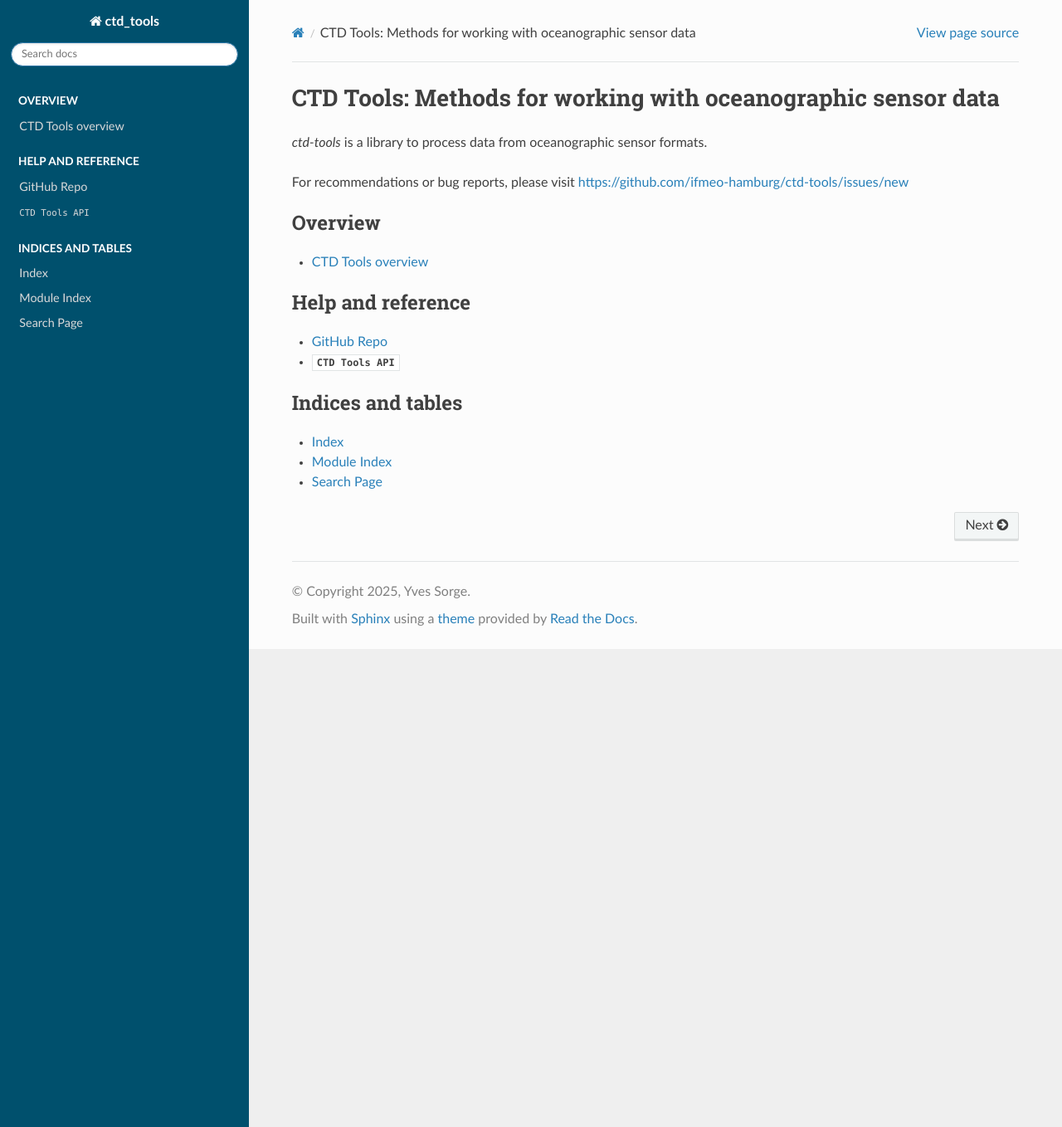
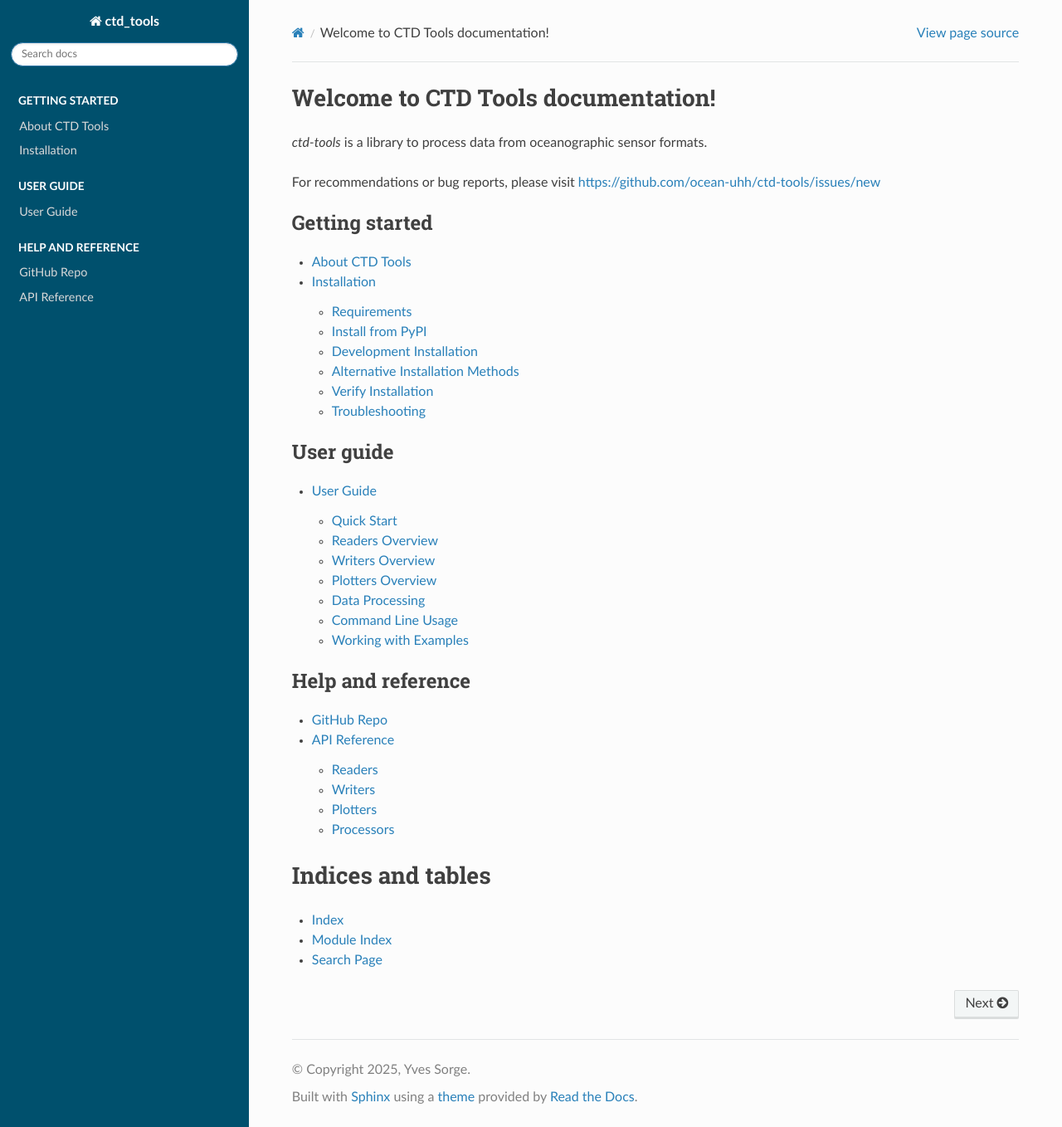
Before and after one commit to ocean-uhh/seasenselib, a Sphinx documentation site: the page built from docs/source/index.rst, in a window 1280 px wide and 1358 px high. Shown: the whole window at 83% size. Built offline with Sphinx 7.4.7 and the Read the Docs theme 3.1.0, drawn with Linux system fonts in a browser that asks for light colours; some of the changed lines change nothing that is shown.

Commit message:
DOC update overview

```diff
--- /dev/null
+++ b/docs/source/about.rst
@@ -0,0 +1,42 @@
+About CTD Tools
+===============
+
+CTD Tools is a Python library for reading, converting, and plotting oceanographic sensor data from various instruments and formats. The package is designed to work seamlessly with data from moored instruments and CTD profiles, supporting multiple file formats commonly used in oceanographic research.
+
+**Key Features:**
+
+* **Multiple Format Support**: Read data from Seabird CNV files, RBR RSK files, NetCDF, CSV, Nortek ASCII, and more
+* **Flexible Data Processing**: Convert between formats, resample data, extract subsets, and calculate statistics
+* **Rich Visualization**: Create T-S diagrams, vertical profiles, and time series plots
+* **Command-Line Interface**: Easy-to-use CLI for common data processing tasks
+* **Extensible Architecture**: Modular design allows easy addition of new readers, writers, and plotters
+* **Parameter Mapping**: Handle different column naming conventions across file formats
+
+**Supported Instruments:**
+
+* Seabird CTD instruments (CNV format)
+* RBR CTD and moored instruments (RSK format)
+* Nortek ADCP instruments (ASCII format)
+* Sea & Sun Technology instruments (TOB format)
+* General CSV and NetCDF files
+
+**Project Goals:**
+
+CTD Tools aims to simplify the process of working with oceanographic sensor data by providing:
+
+1. **Standardized Data Access**: Convert proprietary formats to standard xarray Datasets
+2. **Consistent API**: Uniform interface across different instrument types
+3. **CF Convention Support**: Ensure output data follows Climate and Forecast metadata conventions
+4. **Research Reproducibility**: Enable easy sharing and reprocessing of oceanographic datasets
+5. **Educational Use**: Provide tools suitable for teaching oceanographic data analysis
+
+**Who Should Use CTD Tools:**
+
+* Oceanographic researchers working with CTD and mooring data
+* Students learning oceanographic data analysis
+* Data managers converting legacy datasets
+* Anyone needing to visualize or process oceanographic sensor data
+
+**Community and Support:**
+
+CTD Tools is developed and maintained by the oceanographic community. We welcome contributions, bug reports, and feature requests through our GitHub repository.
--- a/docs/source/ctdtools.rst
+++ b/docs/source/ctdtools.rst
@@ -1,18 +1,165 @@
-:mod:`CTD Tools API`
------------------------
+API Reference
+=============
+
+This section provides detailed API documentation for all CTD Tools modules.
+
+Readers
+-------
 
 .. automodule:: ctd_tools.readers
    :members:
    :undoc-members:
+   :show-inheritance:
+
+Base Reader Classes
+^^^^^^^^^^^^^^^^^^^
+
+.. autoclass:: ctd_tools.readers.base.AbstractReader
+   :members:
+   :undoc-members:
+   :show-inheritance:
+
+Specific Reader Classes
+^^^^^^^^^^^^^^^^^^^^^^^
+
+.. autoclass:: ctd_tools.readers.SbeCnvReader
+   :members:
+   :undoc-members:
+   :show-inheritance:
+
+.. autoclass:: ctd_tools.readers.NetCdfReader
+   :members:
+   :undoc-members:
+   :show-inheritance:
+
+.. autoclass:: ctd_tools.readers.CsvReader
+   :members:
+   :undoc-members:
+   :show-inheritance:
+
+.. autoclass:: ctd_tools.readers.RbrRskReader
+   :members:
+   :undoc-members:
+   :show-inheritance:
+
+.. autoclass:: ctd_tools.readers.RbrRskAutoReader
+   :members:
+   :undoc-members:
+   :show-inheritance:
+
+.. autoclass:: ctd_tools.readers.RbrAsciiReader
+   :members:
+   :undoc-members:
+   :show-inheritance:
+
+.. autoclass:: ctd_tools.readers.NortekAsciiReader
+   :members:
+   :undoc-members:
+   :show-inheritance:
+
+Writers
+-------
 
 .. automodule:: ctd_tools.writers
    :members:
    :undoc-members:
+   :show-inheritance:
+
+Base Writer Classes
+^^^^^^^^^^^^^^^^^^^
+
+.. autoclass:: ctd_tools.writers.base.AbstractWriter
+   :members:
+   :undoc-members:
+   :show-inheritance:
+
+Specific Writer Classes
+^^^^^^^^^^^^^^^^^^^^^^^
+
+.. autoclass:: ctd_tools.writers.NetCdfWriter
+   :members:
+   :undoc-members:
+   :show-inheritance:
+
+.. autoclass:: ctd_tools.writers.CsvWriter
+   :members:
+   :undoc-members:
+   :show-inheritance:
+
+.. autoclass:: ctd_tools.writers.ExcelWriter
+   :members:
+   :undoc-members:
+   :show-inheritance:
+
+Plotters
+--------
 
 .. automodule:: ctd_tools.plotters
    :members:
    :undoc-members:
+   :show-inheritance:
+
+Base Plotter Classes
+^^^^^^^^^^^^^^^^^^^^
+
+.. autoclass:: ctd_tools.plotters.base.AbstractPlotter
+   :members:
+   :undoc-members:
+   :show-inheritance:
+
+Specific Plotter Classes
+^^^^^^^^^^^^^^^^^^^^^^^^
+
+.. autoclass:: ctd_tools.plotters.TsDiagramPlotter
+   :members:
+   :undoc-members:
+   :show-inheritance:
+
+.. autoclass:: ctd_tools.plotters.ProfilePlotter
+   :members:
+   :undoc-members:
+   :show-inheritance:
+
+.. autoclass:: ctd_tools.plotters.TimeSeriesPlotter
+   :members:
+   :undoc-members:
+   :show-inheritance:
+
+.. autoclass:: ctd_tools.plotters.TimeSeriesPlotterMulti
+   :members:
+   :undoc-members:
+   :show-inheritance:
+
+Processors
+----------
 
 .. automodule:: ctd_tools.processors
    :members:
    :undoc-members:
+   :show-inheritance:
+
+Base Processor Classes
+^^^^^^^^^^^^^^^^^^^^^^
+
+.. autoclass:: ctd_tools.processors.base.AbstractProcessor
+   :members:
+   :undoc-members:
+   :show-inheritance:
+
+Specific Processor Classes
+^^^^^^^^^^^^^^^^^^^^^^^^^^
+
+.. autoclass:: ctd_tools.processors.SubsetProcessor
+   :members:
+   :undoc-members:
+   :show-inheritance:
+
+.. autoclass:: ctd_tools.processors.ResampleProcessor
+   :members:
+   :undoc-members:
+   :show-inheritance:
+
+.. autoclass:: ctd_tools.processors.StatisticsProcessor
+   :members:
+   :undoc-members:
+   :show-inheritance:
--- a/docs/source/index.rst
+++ b/docs/source/index.rst
@@ -2,34 +2,41 @@
    You can adapt this file completely to your liking, but it should at least
    contain the root `toctree` directive.
 
-:parser: myst_parser.sphinx_ # this is the markdown parser
 
-=============================================================
-CTD Tools: Methods for working with oceanographic sensor data
-=============================================================
+Welcome to CTD Tools documentation!
+====================================
 
 `ctd-tools` is a library to process data from oceanographic sensor formats.
 
-For recommendations or bug reports, please visit https://github.com/ifmeo-hamburg/ctd-tools/issues/new
+For recommendations or bug reports, please visit https://github.com/ocean-uhh/ctd-tools/issues/new
 
 
 .. toctree::
    :maxdepth: 2
-   :caption: Overview
+   :caption: Getting started
 
-   overview
+   about
+   installation
+
+
+.. toctree::
+   :maxdepth: 2
+   :caption: User guide
+
+   user_guide
+
 
 .. toctree::
    :maxdepth: 2
    :caption: Help and reference
 
-   GitHub Repo <http://github.com/ifmeo-hamburg/ctd-tools>
+   GitHub Repo <http://github.com/ocean-uhh/ctd-tools>
    ctdtools
 
-.. toctree::
-   :maxdepth: 2
-   :caption: Indices and tables
 
-   genindex
-   modindex
-   search
+Indices and tables
+==================
+
+* :ref:`genindex`
+* :ref:`modindex`
+* :ref:`search`
--- /dev/null
+++ b/docs/source/installation.rst
@@ -0,0 +1,150 @@
+Installation
+============
+
+Requirements
+------------
+
+CTD Tools requires Python 3.7 or later and depends on several scientific Python packages:
+
+* **Core dependencies**: xarray, pandas, numpy, matplotlib
+* **File format support**: netcdf4, pycnv, pyrsktools
+* **Scientific computing**: scipy, gsw (Gibbs SeaWater library)
+
+Install from PyPI
+-----------------
+
+The easiest way to install CTD Tools is using pip:
+
+.. code-block:: bash
+
+   pip install ctd-tools
+
+This will install CTD Tools and all required dependencies.
+
+Development Installation
+------------------------
+
+If you want to contribute to the project or modify the code, follow these steps:
+
+1. **Clone the repository:**
+
+   .. code-block:: bash
+
+      git clone https://github.com/ocean-uhh/ctd-tools.git
+      cd ctd-tools
+
+2. **Create and activate a virtual environment:**
+
+   On Linux/macOS:
+
+   .. code-block:: bash
+
+      python3 -m venv venv
+      source venv/bin/activate
+
+   On Windows (CMD):
+
+   .. code-block:: bash
+
+      python -m venv venv
+      venv\Scripts\activate.bat
+
+   On Windows (PowerShell):
+
+   .. code-block:: bash
+
+      python -m venv venv
+      venv\Scripts\Activate.ps1
+
+3. **Install in development mode:**
+
+   .. code-block:: bash
+
+      pip install --upgrade pip setuptools wheel
+      pip install -e ".[dev]"
+
+   This installs CTD Tools in "editable" mode along with development dependencies like pytest and sphinx.
+
+Alternative Installation Methods
+--------------------------------
+
+**Using Makefile (requires pipenv):**
+
+If you have pipenv installed, you can use the provided Makefile:
+
+.. code-block:: bash
+
+   make setup
+   make install
+
+**Manual dependency installation:**
+
+If you prefer to manage dependencies manually:
+
+.. code-block:: bash
+
+   pip install -r requirements.txt
+   pip install -e .
+
+Verify Installation
+-------------------
+
+Test that the installation works correctly:
+
+**Test the command-line interface:**
+
+.. code-block:: bash
+
+   ctd-tools --help
+
+This should display the available commands and options.
+
+**Test the Python library:**
+
+.. code-block:: python
+
+   import ctd_tools
+   from ctd_tools.readers import SbeCnvReader
+   print("CTD Tools installed successfully!")
+
+**Run the test suite (development installation only):**
+
+.. code-block:: bash
+
+   python -m unittest discover tests/
+
+Troubleshooting
+---------------
+
+**Common Issues:**
+
+1. **Missing dependencies**: If you encounter import errors, ensure all dependencies are installed:
+
+   .. code-block:: bash
+
+      pip install -r requirements.txt
+
+2. **Permission errors**: On some systems, you may need to use ``pip install --user`` to install packages in your user directory.
+
+3. **Python version**: Ensure you're using Python 3.7 or later:
+
+   .. code-block:: bash
+
+      python --version
+
+4. **Virtual environment issues**: If you're having trouble with virtual environments, try deactivating and recreating:
+
+   .. code-block:: bash
+
+      deactivate
+      rm -rf venv
+      python3 -m venv venv
+      source venv/bin/activate
+
+**Getting Help:**
+
+If you encounter installation issues:
+
+* Check the `GitHub Issues <https://github.com/ocean-uhh/ctd-tools/issues>`_ for similar problems
+* Create a new issue with details about your system and the error message
+* Include the output of ``pip list`` and ``python --version``
--- /dev/null
+++ b/docs/source/user_guide.rst
@@ -0,0 +1,316 @@
+User Guide
+==========
+
+This guide provides detailed information about using CTD Tools for oceanographic data processing.
+
+Quick Start
+-----------
+
+Here's a simple example to get you started with CTD Tools:
+
+**Using the Library in Python:**
+
+.. code-block:: python
+
+   from ctd_tools.readers import SbeCnvReader, NetCdfReader
+   from ctd_tools.writers import NetCdfWriter
+   from ctd_tools.plotters import TimeSeriesPlotter
+
+   # Read CTD data from CNV file
+   reader = SbeCnvReader("sea-practical-2023.cnv")
+   dataset = reader.get_data()
+
+   # Write dataset to netCDF file
+   writer = NetCdfWriter(dataset)
+   writer.write('sea-practical-2023.nc')
+
+   # Plot temperature time series
+   plotter = TimeSeriesPlotter(dataset)
+   plotter.plot(parameter_name='temperature')
+
+**Using the Command Line:**
+
+.. code-block:: bash
+
+   # Convert a CNV file to NetCDF
+   ctd-tools convert -i input.cnv -o output.nc
+
+   # Show file summary
+   ctd-tools show -i input.cnv
+
+   # Plot a T-S diagram
+   ctd-tools plot-ts -i output.nc
+
+   # Plot a vertical profile
+   ctd-tools plot-profile -i output.nc
+
+   # Plot temperature time series
+   ctd-tools plot-series -i output.nc -p temperature
+
+Readers Overview
+----------------
+
+CTD Tools supports reading data from various oceanographic instruments and file formats. Each reader converts instrument-specific data into standardized xarray Datasets for consistent data processing.
+
+**Seabird CTD Instruments**
+
+The ``SbeCnvReader`` handles Seabird CNV files, which are commonly used for CTD profile data:
+
+.. code-block:: python
+
+   from ctd_tools.readers import SbeCnvReader
+
+   # Read a CNV file
+   reader = SbeCnvReader("profile_001.cnv")
+   dataset = reader.get_data()
+
+   # Access data variables
+   temperature = dataset['temperature']
+   salinity = dataset['salinity']
+   pressure = dataset['pressure']
+
+**Parameter Mapping**
+
+Different instruments may use different column names for the same parameters. Use parameter mapping to standardize names:
+
+.. code-block:: bash
+
+   # CLI mapping example
+   ctd-tools convert -i input.cnv -o output.nc -m temperature=tv290C pressure=prdM salinity=sal00
+
+.. code-block:: python
+
+   # Python mapping example
+   reader = SbeCnvReader("input.cnv", parameter_mapping={
+       'temperature': 'tv290C',
+       'pressure': 'prdM',
+       'salinity': 'sal00'
+   })
+
+**RBR Instruments**
+
+The ``RbrRskReader`` family handles RBR RSK files from moored instruments:
+
+.. code-block:: python
+
+   from ctd_tools.readers import RbrRskReader, RbrRskAutoReader
+
+   # Auto-detect RSK format version
+   reader = RbrRskAutoReader("mooring_data.rsk")
+   dataset = reader.get_data()
+
+   # Or use specific version
+   reader = RbrRskReader("mooring_data.rsk")
+   dataset = reader.get_data()
+
+**NetCDF and CSV Files**
+
+For standard formats, use the general readers:
+
+.. code-block:: python
+
+   from ctd_tools.readers import NetCdfReader, CsvReader
+
+   # Read NetCDF files
+   nc_reader = NetCdfReader("data.nc")
+   dataset = nc_reader.get_data()
+
+   # Read CSV files
+   csv_reader = CsvReader("data.csv")
+   dataset = csv_reader.get_data()
+
+Writers Overview
+----------------
+
+CTD Tools can export processed data to various formats for further analysis or sharing.
+
+**NetCDF Export**
+
+NetCDF is the recommended format for oceanographic data as it preserves metadata and follows CF conventions:
+
+.. code-block:: python
+
+   from ctd_tools.writers import NetCdfWriter
+
+   writer = NetCdfWriter(dataset)
+   writer.write("output.nc")
+
+   # With custom attributes
+   writer = NetCdfWriter(dataset, global_attributes={
+       'title': 'CTD Profile Station 001',
+       'institution': 'University of Hamburg'
+   })
+   writer.write("output.nc")
+
+**CSV Export**
+
+Export to CSV for use in spreadsheet applications:
+
+.. code-block:: python
+
+   from ctd_tools.writers import CsvWriter
+
+   writer = CsvWriter(dataset)
+   writer.write("output.csv")
+
+**Excel Export**
+
+Create Excel files with multiple sheets:
+
+.. code-block:: python
+
+   from ctd_tools.writers import ExcelWriter
+
+   writer = ExcelWriter(dataset)
+   writer.write("output.xlsx")
+
+Plotters Overview
+-----------------
+
+CTD Tools provides specialized plotting tools for oceanographic data visualization.
+
+**Temperature-Salinity Diagrams**
+
+T-S diagrams show the relationship between temperature and salinity with density isolines:
+
+.. code-block:: python
+
+   from ctd_tools.plotters import TsDiagramPlotter
+
+   plotter = TsDiagramPlotter(dataset)
+   plotter.plot(title="Station 001 T-S Diagram")
+
+   # Save to file
+   plotter.plot(output_file="ts_diagram.png")
+
+**Vertical Profiles**
+
+Display CTD casts as vertical profiles:
+
+.. code-block:: python
+
+   from ctd_tools.plotters import ProfilePlotter
+
+   plotter = ProfilePlotter(dataset)
+   plotter.plot(title="CTD Profile")
+
+   # Customize parameters
+   plotter.plot(parameters=['temperature', 'salinity', 'oxygen'])
+
+**Time Series**
+
+Plot parameter evolution over time for moored data:
+
+.. code-block:: python
+
+   from ctd_tools.plotters import TimeSeriesPlotter
+
+   plotter = TimeSeriesPlotter(dataset)
+   plotter.plot('temperature', title="Temperature Time Series")
+
+   # Multiple parameters with dual axis
+   from ctd_tools.plotters import TimeSeriesPlotterMulti
+
+   multi_plotter = TimeSeriesPlotterMulti(dataset)
+   multi_plotter.plot(['temperature', 'salinity'], dual_axis=True)
+
+Data Processing
+---------------
+
+**Subsetting Data**
+
+Extract specific time periods or depth ranges:
+
+.. code-block:: python
+
+   from ctd_tools.processors import SubsetProcessor
+
+   # Time subset
+   processor = SubsetProcessor(dataset)
+   subset = processor.subset_time('2023-01-01', '2023-01-31')
+
+   # Depth subset
+   depth_subset = processor.subset_depth(10, 100)  # 10-100m depth
+
+**Resampling**
+
+Change the temporal resolution of time series data:
+
+.. code-block:: python
+
+   from ctd_tools.processors import ResampleProcessor
+
+   processor = ResampleProcessor(dataset)
+   hourly_data = processor.resample('1H', method='mean')
+
+**Statistics**
+
+Calculate statistics for your data:
+
+.. code-block:: python
+
+   from ctd_tools.processors import StatisticsProcessor
+
+   processor = StatisticsProcessor(dataset)
+   stats = processor.calculate_statistics(['temperature', 'salinity'])
+
+Command Line Usage
+------------------
+
+CTD Tools provides a comprehensive command-line interface for common tasks:
+
+**Format Information**
+
+.. code-block:: bash
+
+   # List supported formats
+   ctd-tools formats
+
+**Data Conversion**
+
+.. code-block:: bash
+
+   # Convert CNV to NetCDF
+   ctd-tools convert -i input.cnv -o output.nc
+
+   # Convert with parameter mapping
+   ctd-tools convert -i input.cnv -o output.nc -m temperature=tv290C pressure=prdM
+
+   # Convert to CSV
+   ctd-tools convert -i input.nc -o output.csv
+
+**Data Inspection**
+
+.. code-block:: bash
+
+   # Show file summary
+   ctd-tools show -i data.nc
+
+   # Show specific format
+   ctd-tools show -i data.cnv
+
+**Plotting**
+
+.. code-block:: bash
+
+   # Create T-S diagram
+   ctd-tools plot-ts -i data.nc -o ts_diagram.png
+
+   # Create vertical profile
+   ctd-tools plot-profile -i data.nc -o profile.png
+
+   # Create time series
+   ctd-tools plot-series -i data.nc -p temperature -o temp_series.png
+
+   # Multiple parameters with dual axis
+   ctd-tools plot-series -i data.nc -p temperature salinity --dual-axis
+
+Working with Examples
+---------------------
+
+The CTD Tools repository includes example data files in the ``examples/`` directory. These files demonstrate typical use cases:
+
+* ``sea-practical-2023.cnv``: Vertical CTD profile data
+* ``denmark-strait-ds-m1-17.cnv``: Time series from moored instrument
+
+Use these files to test functionality and learn the data processing workflow.
```
